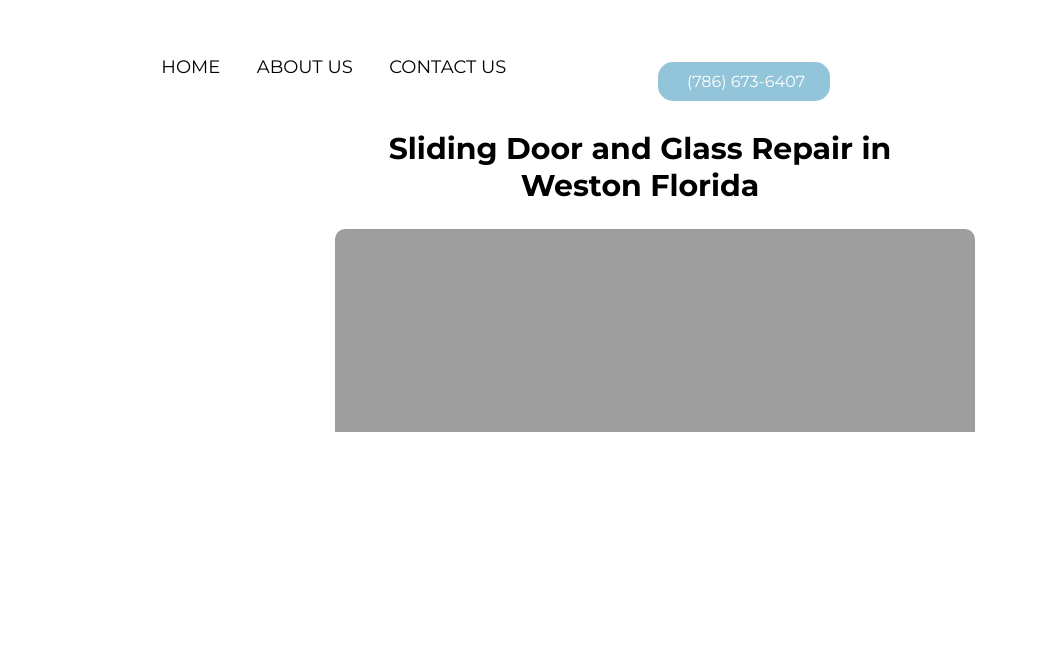
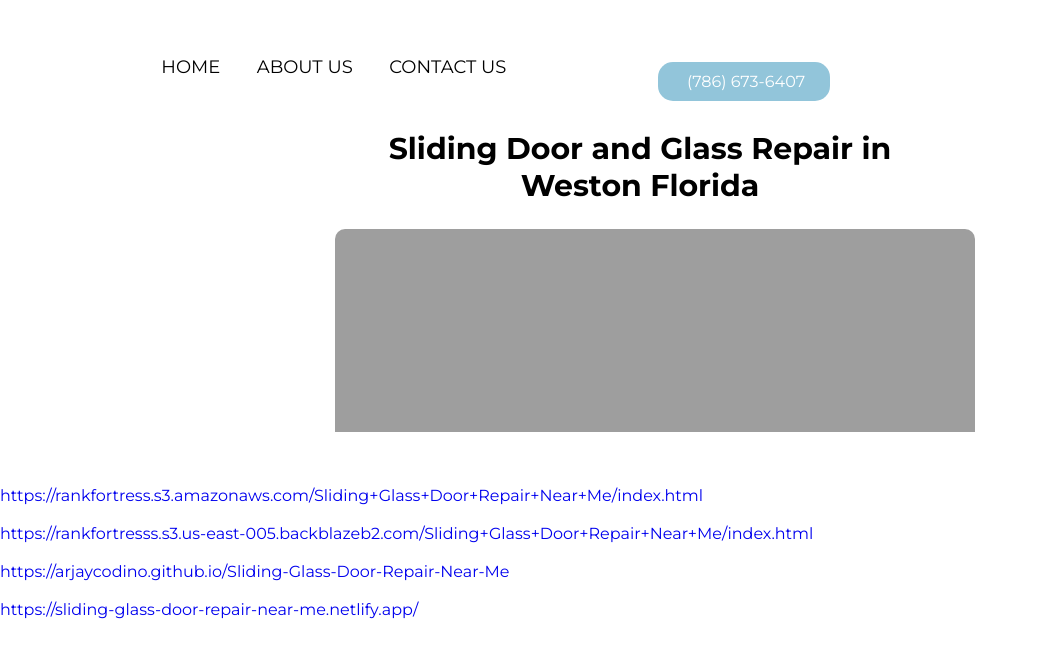
Before and after one commit to ArjayCodino/Sliding-Glass-Door-Repair-Near-Me, a plain HTML site: page index.html in a window 1280 px wide. Shown: the part 4677-5335 px from the top of the page, without its empty margins (0-1037 px from the left). Drawn offline with Linux system fonts and the light colour scheme.

Commit message:
Add files via upload

```diff
--- a/index.html
+++ b/index.html
@@ -101,13 +101,13 @@
 
             <!--Links-->
             <section>
-                <a target="_bLank" href=""></a><br>
+                <a target="_bLank" href="https://rankfortress.s3.amazonaws.com/Sliding+Glass+Door+Repair+Near+Me/index.html">https://rankfortress.s3.amazonaws.com/Sliding+Glass+Door+Repair+Near+Me/index.html</a><br>
                 <br>
-                <a target="_bLank" href=""></a><br>
+                <a target="_bLank" href="https://rankfortresss.s3.us-east-005.backblazeb2.com/Sliding+Glass+Door+Repair+Near+Me/index.html">https://rankfortresss.s3.us-east-005.backblazeb2.com/Sliding+Glass+Door+Repair+Near+Me/index.html</a><br>
                 <br>
-                <a target="_bLank" href=""></a><br>
+                <a target="_bLank" href="https://arjaycodino.github.io/Sliding-Glass-Door-Repair-Near-Me">https://arjaycodino.github.io/Sliding-Glass-Door-Repair-Near-Me</a><br>
                 <br>
-                <a target="_bLank" href=""></a><br>
+                <a target="_bLank" href="https://sliding-glass-door-repair-near-me.netlify.app/">https://sliding-glass-door-repair-near-me.netlify.app/</a><br>
                 <br>
             </section>
 
```
